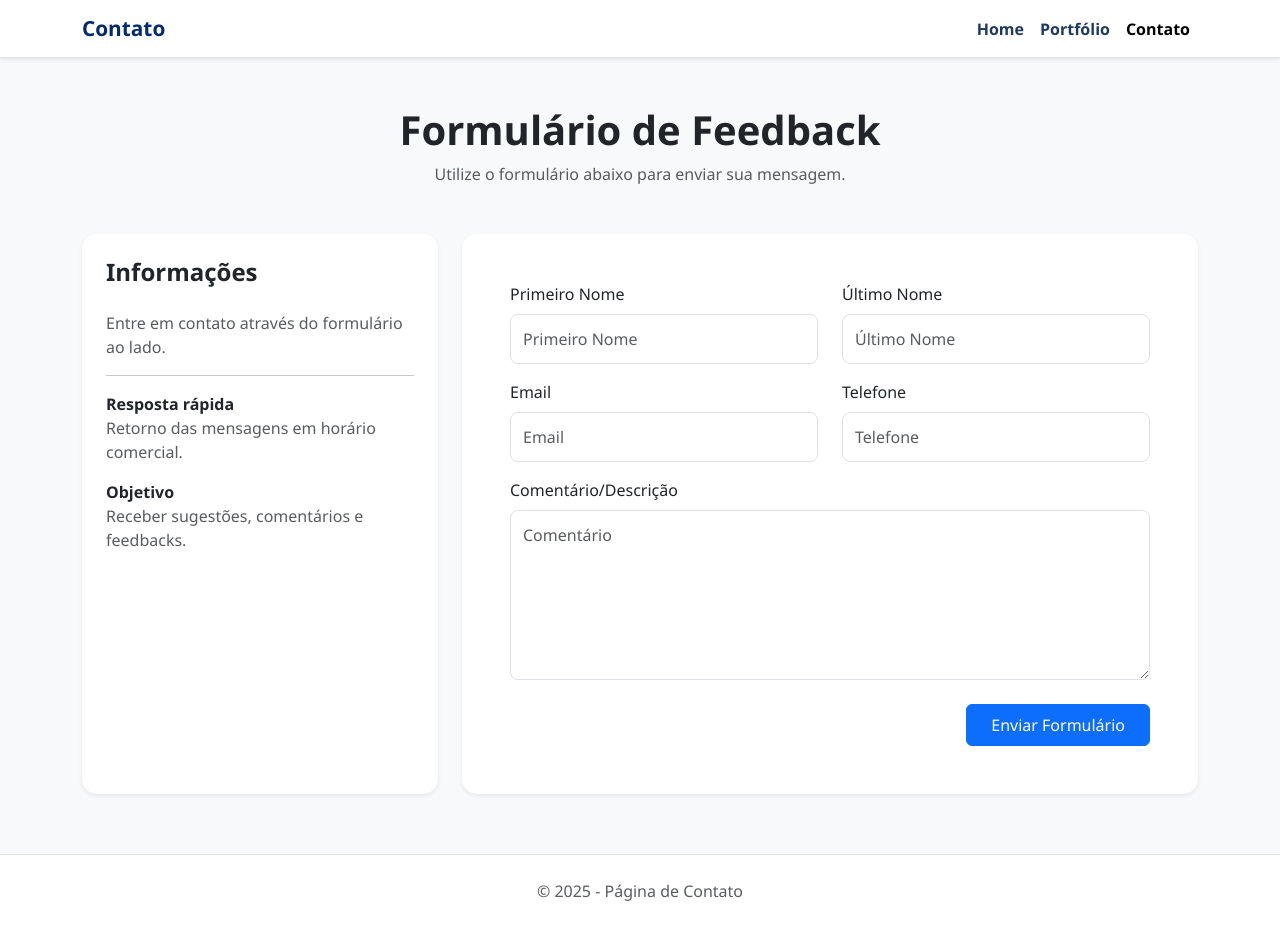
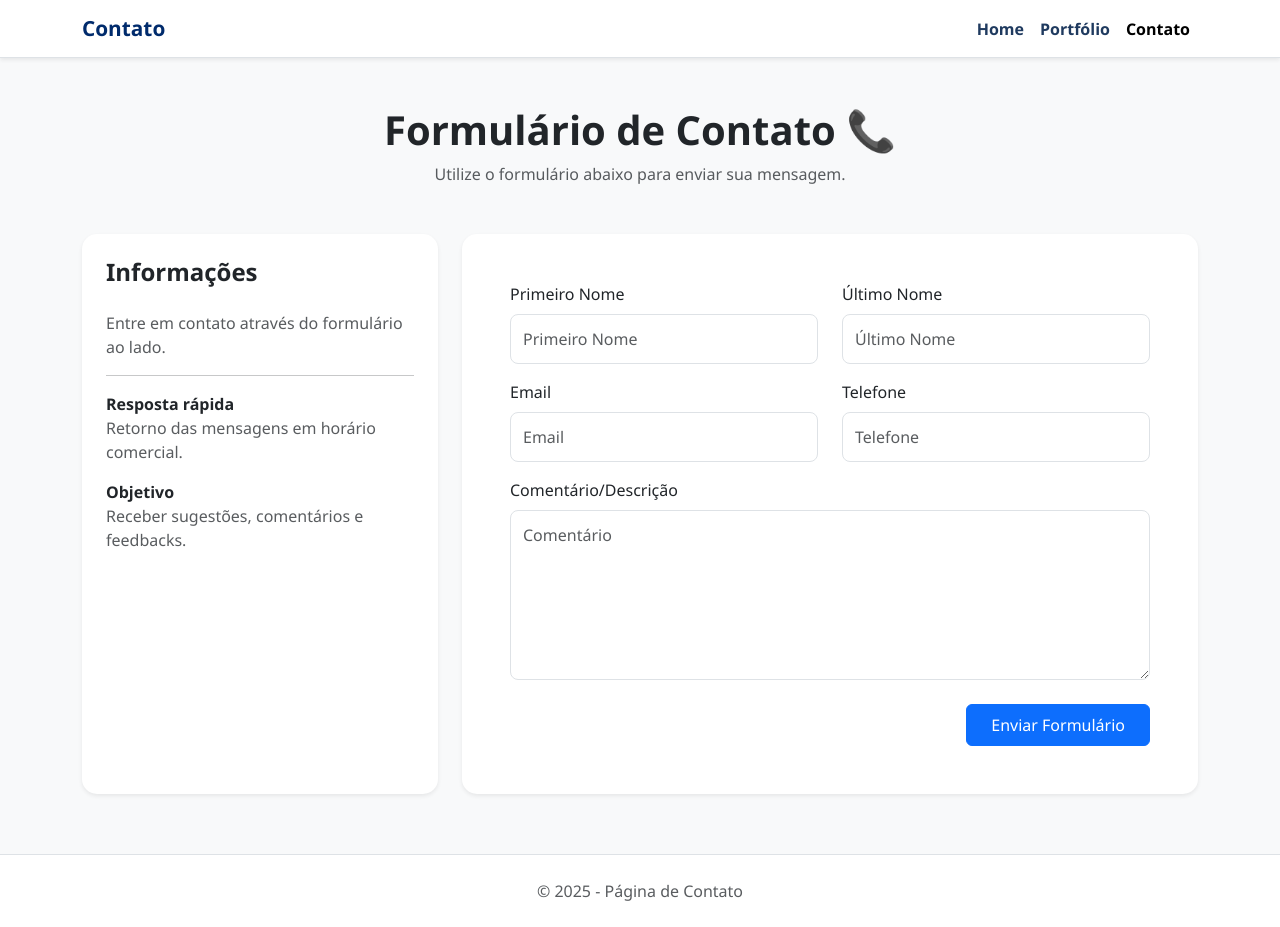
Before and after one commit to EmillyCorvino22/perfil, a plain HTML site: page curriculum online/contato.html in a window 1280 px wide. Drawn offline with nearby package versions, Linux system fonts and the light colour scheme.

Commit message:
Update contato.html
Mudança feita no nome do Formulário.

```diff
--- a/curriculum online/contato.html
+++ b/curriculum online/contato.html
@@ -67,7 +67,7 @@
     <section class="container mt-5 mb-5 text-center">
 
         <h1 class="fw-bold">
-            Formulário de Feedback
+            Formulário de Contato 📞
         </h1>
 
         <p class="text-muted">
```
